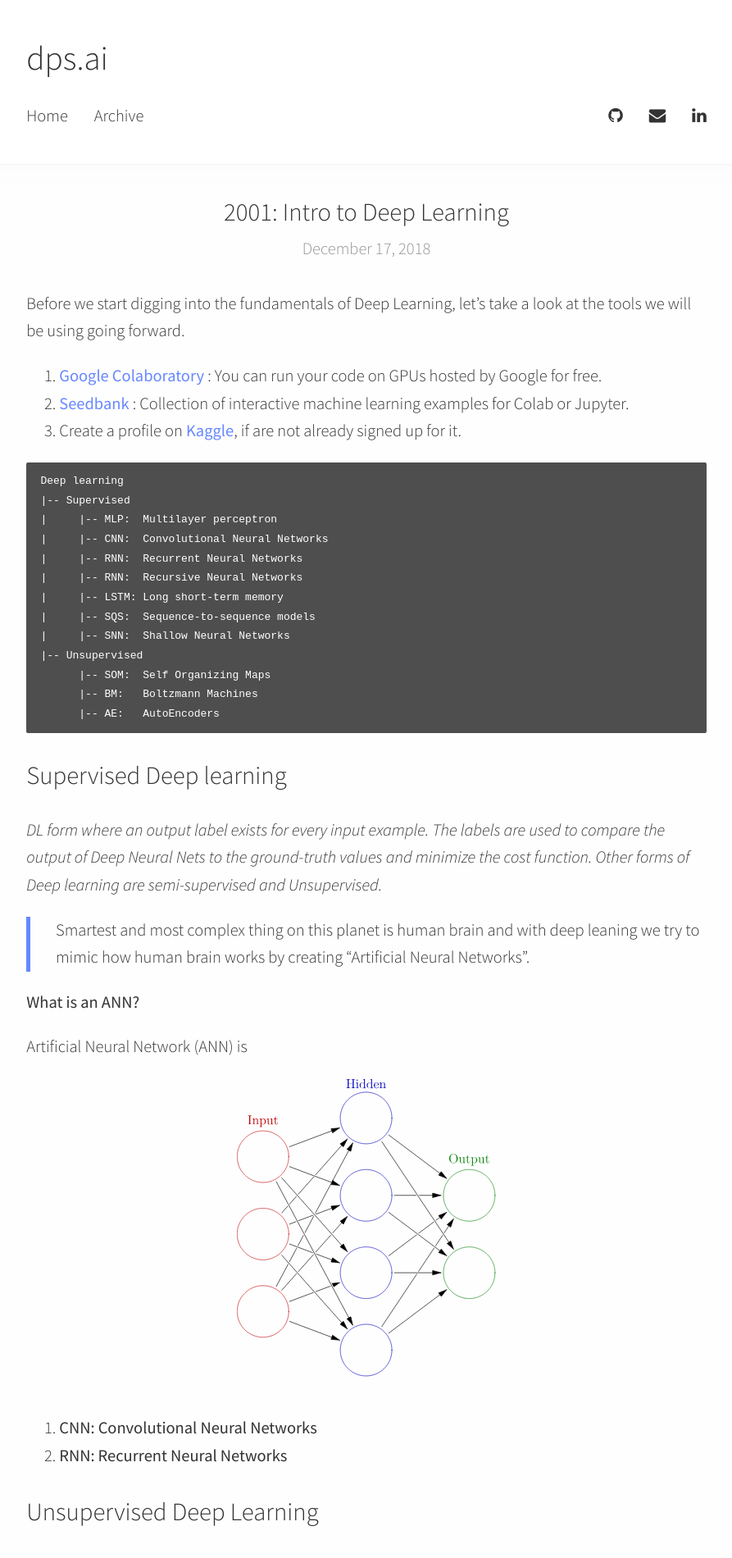
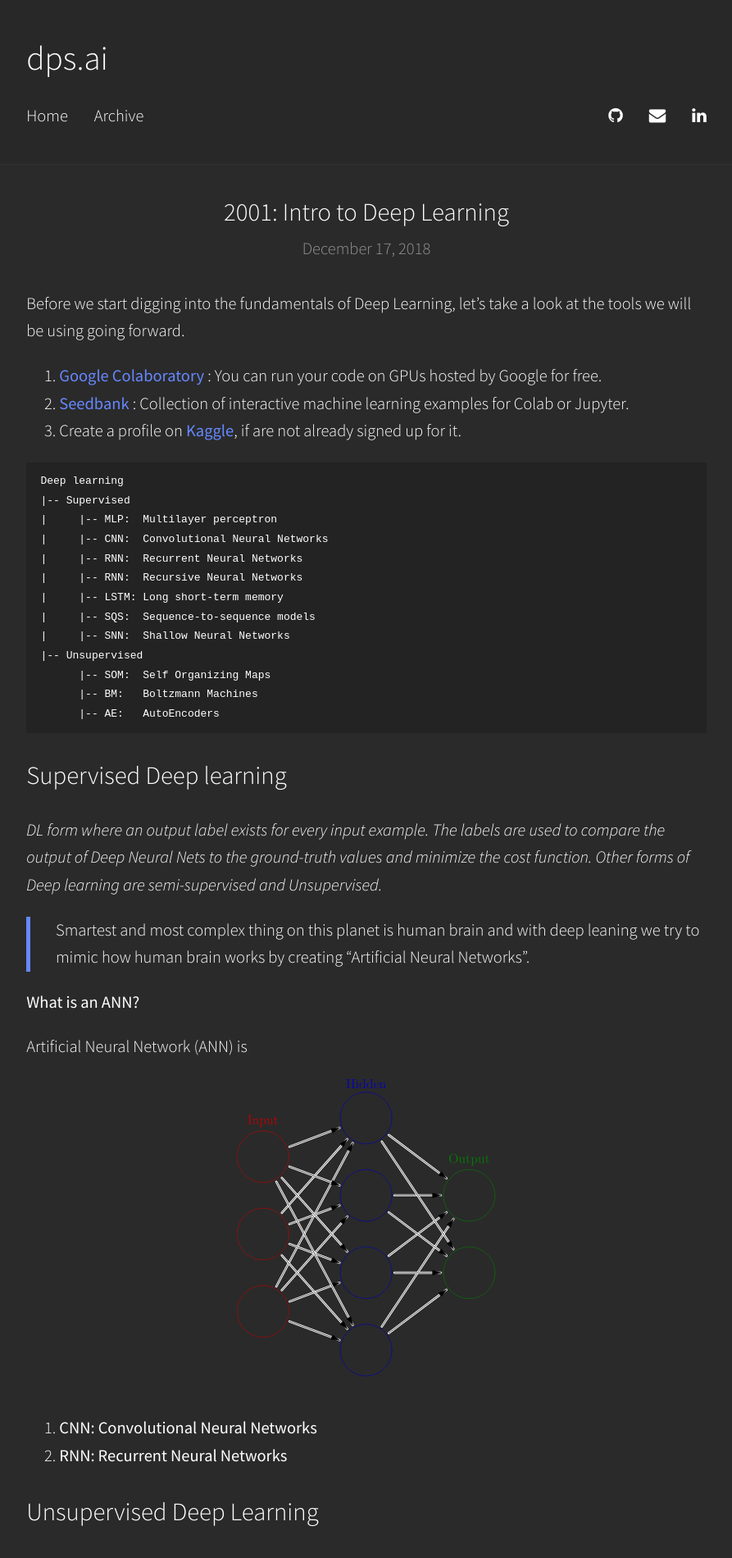
Before and after one commit to dhruvpratapsingh/dhruvpratapsingh.github.io, a Jekyll site: the page built from index.html, in a window 1280 px wide. Shown: the top 1900 px of the page at 82% size, without its empty margins (193-1086 px from the left). Built offline with Jekyll 4.4.1, drawn with Linux system fonts in a browser that asks for light colours; the list of posts is cut into pages by our own code.

Commit message:
back to black

```diff
--- a/_config.yml
+++ b/_config.yml
@@ -9,7 +9,7 @@ permalink: pretty
 excerpt_separator: "\n\n\n" # end excerpt with two blank lines
 
 archive_is_homepage: false # shows archive instead of excerpts on the index page
-dark: false # enables dark mode
+dark: true # enables dark mode
 
 navigation: # enables navigation in header
   - index.html
```
Also changed, not shown: 2 other files.
